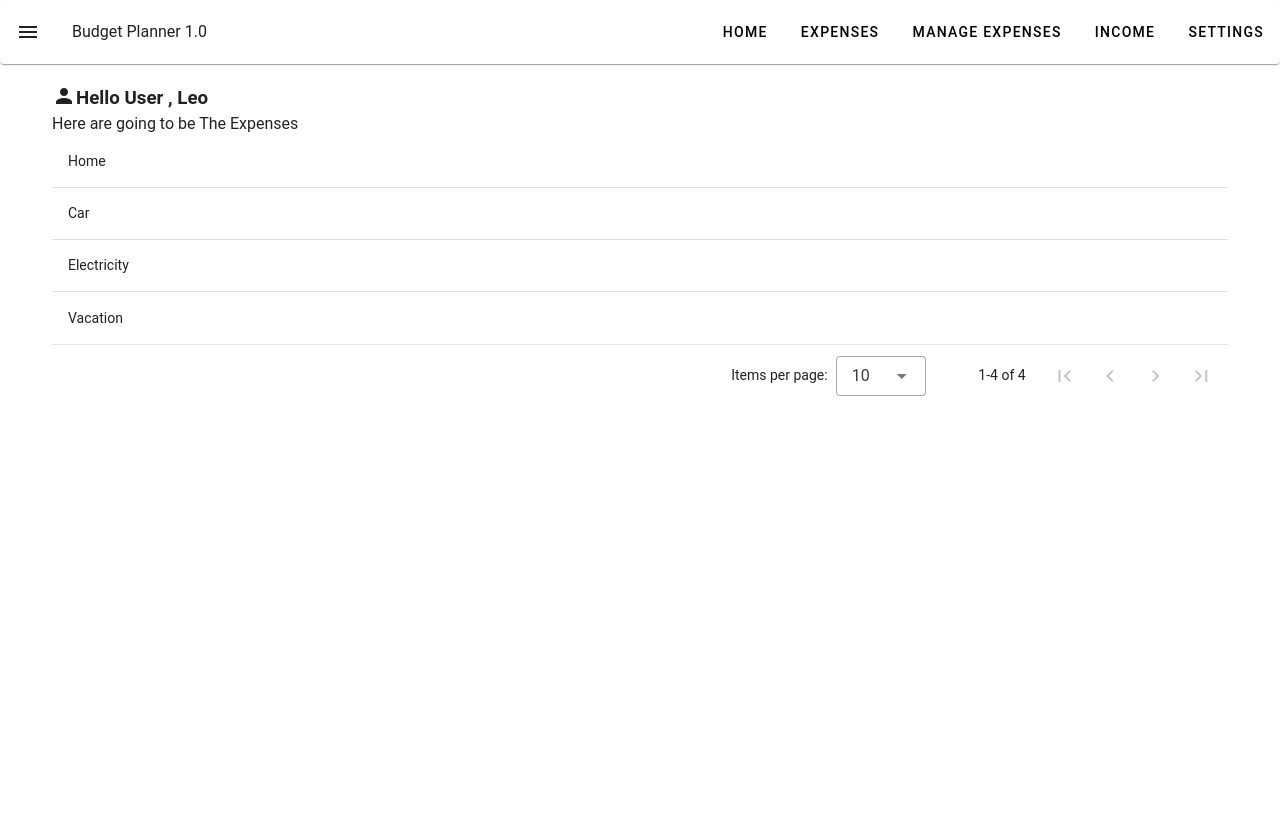
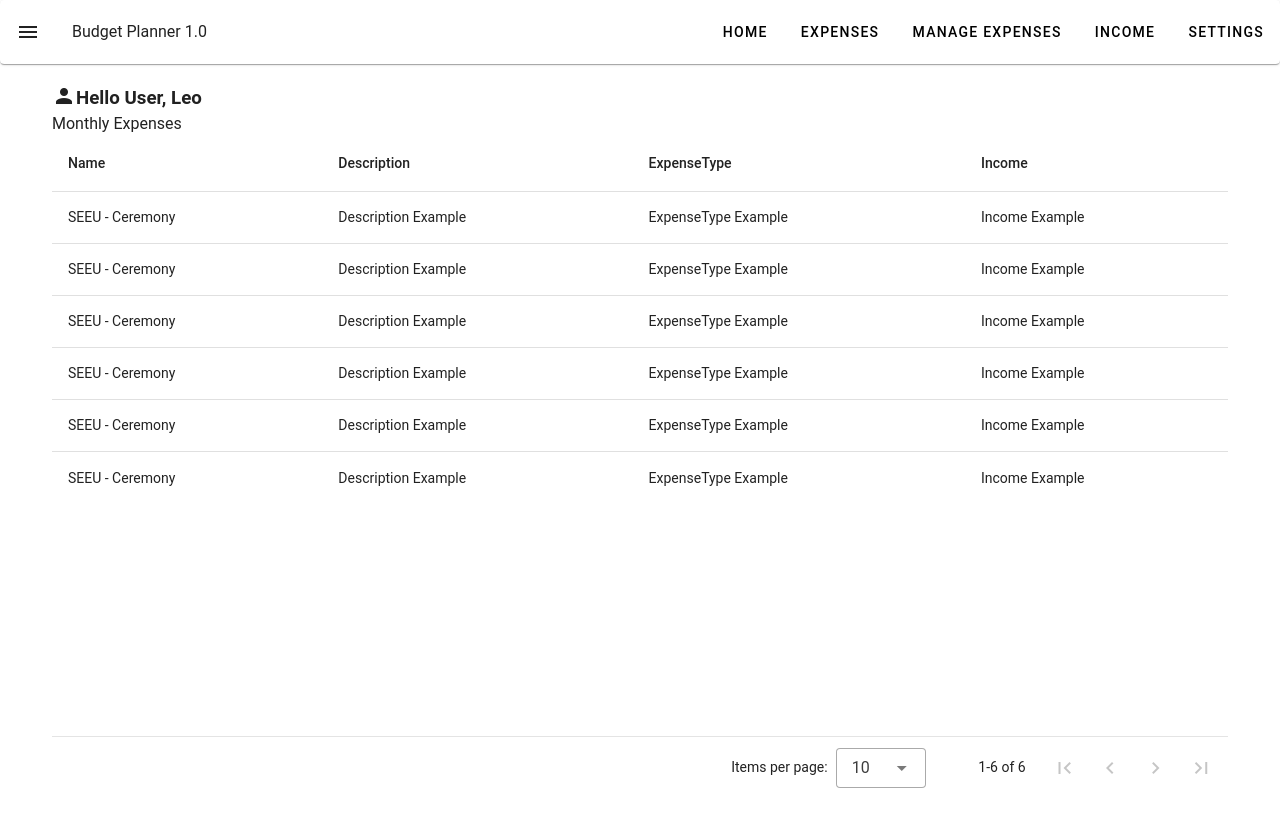
Before and after one commit to nikoladomazetovikj/budget-planner-app, a Vue app: page /dashboard in a window 1280 px wide. Built offline with nearby package versions, Linux system fonts and the light colour scheme.

Commit message:
fix  : [Dashboard.vue]  Implemented the page height for the v-data-tables.

```diff
--- a/src/components/Dashboard.vue
+++ b/src/components/Dashboard.vue
@@ -34,38 +34,93 @@
   <div style="width:95%; margin:auto; padding:20px;">
     <div class="d-flex align-center">
       <v-icon class="mt-n1">mdi-account</v-icon>
-    <h3>Hello User , Leo</h3>
+      <h3>Hello User, Leo</h3>
       <div></div>
     </div>
-  <div>Here are going to be The Expenses</div>
+    <div>Monthly Expenses</div>
 
-  <v-data-table  :items="data" hide-default-header>
-  <template v-slot:item="{item}">
+    <v-data-table :height="pageHeight" :items="items" style="cursor:pointer">
+      <template v-slot:item="{ item }">
         <tr>
-      <td>{{item}}</td>
+          <td>{{ item.name }}</td>
+          <td>{{ item.Description }}</td>
+          <td>{{ item.ExpenseType }}</td>
+          <td>{{ item.Income }}</td>
         </tr>
       </template>
     </v-data-table>
-
   </div>
 </template>
 
 <script>
+import { mapGetters, mapState } from "vuex";
+
 export default {
   name: 'BudgetPlanner',
-  data(){
-    return{
-      data:["Home","Car","Electricity","Vacation"]
+  data() {
+    return {
+      items: [
+        {
+          name: 'SEEU - Ceremony',
+          Description: 'Description Example',
+          ExpenseType: 'ExpenseType Example',
+          Income: 'Income Example',
+        },
+        {
+          name: 'SEEU - Ceremony',
+          Description: 'Description Example',
+          ExpenseType: 'ExpenseType Example',
+          Income: 'Income Example',
+        },
+        {
+          name: 'SEEU - Ceremony',
+          Description: 'Description Example',
+          ExpenseType: 'ExpenseType Example',
+          Income: 'Income Example',
+        },
+        {
+          name: 'SEEU - Ceremony',
+          Description: 'Description Example',
+          ExpenseType: 'ExpenseType Example',
+          Income: 'Income Example',
+        },
+        {
+          name: 'SEEU - Ceremony',
+          Description: 'Description Example',
+          ExpenseType: 'ExpenseType Example',
+          Income: 'Income Example',
+        },
+        {
+          name: 'SEEU - Ceremony',
+          Description: 'Description Example',
+          ExpenseType: 'ExpenseType Example',
+          Income: 'Income Example',
+        },
+      ]
     }
   },
-  methods:{
-
+  computed: {
+    ...mapState({
+      categories: state => state.categories
+    }),
+    ...mapGetters({
+      pageHeight: 'pageHeight'
+    }),
   },
-  computed:{
-
+  methods: {
+    updateScreenHeight() {
+      this.$store.dispatch('updateScreenHeight');
+    }
   },
+  created() {
+    window.addEventListener('resize', this.updateScreenHeight);
+    this.updateScreenHeight(); // Set initial height
+  },
+  beforeUnmount() {
+    window.removeEventListener('resize', this.updateScreenHeight);
+  },
+  mounted() {
+    console.log('page :  ', this.pageHeight);
+  }
 };
 </script>
-
-<style scoped>
-</style>
--- a/src/store/index.js
+++ b/src/store/index.js
@@ -1,18 +1,32 @@
-import {createStore} from 'vuex'
+import { createStore } from 'vuex'
 
 const store = createStore({
-  state:{
-    categories:10
+  state: {
+    categories: 10,
+    screenHeight: window.innerHeight - 200,
+    pageSize: { height: 1000, width: 500 }
   },
-  mutations:{
-    GET_CATEGORIES (state, payload) {
+  mutations: {
+    GET_CATEGORIES(state, payload) {
       state.categories = payload;
     },
+    SET_SCREEN_HEIGHT(state, height) {
+      state.screenHeight = height;
+    }
   },
-  getters:{
-    appName(state){
-      return state.appName
+  actions: {
+    updateScreenHeight({ commit }) {
+      commit('SET_SCREEN_HEIGHT', window.innerHeight - 200);
     }
+  },
+  getters: {
+    appName(state) {
+      return state.appName;
+    },
+    pageHeight: (state) => {
+      return state.screenHeight + 'px';
+    },
   }
-})
-export default store
+});
+
+export default store;
```
Lines whose indentation alone changed are shown as unchanged.
